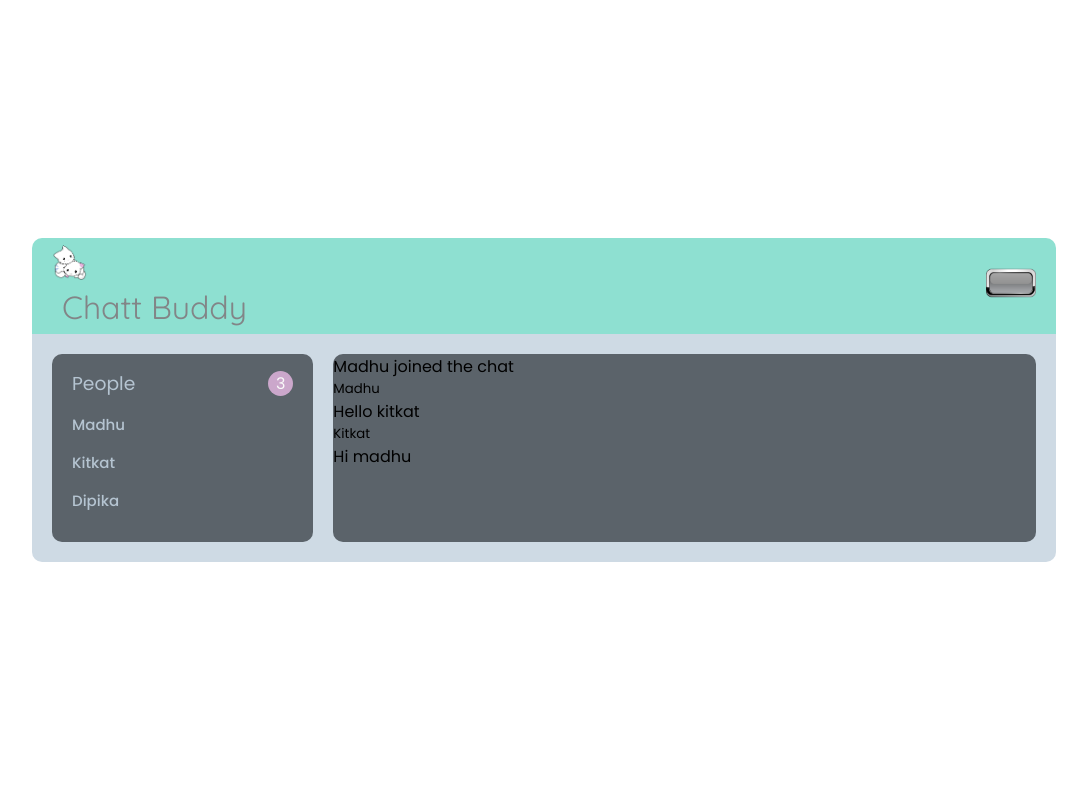
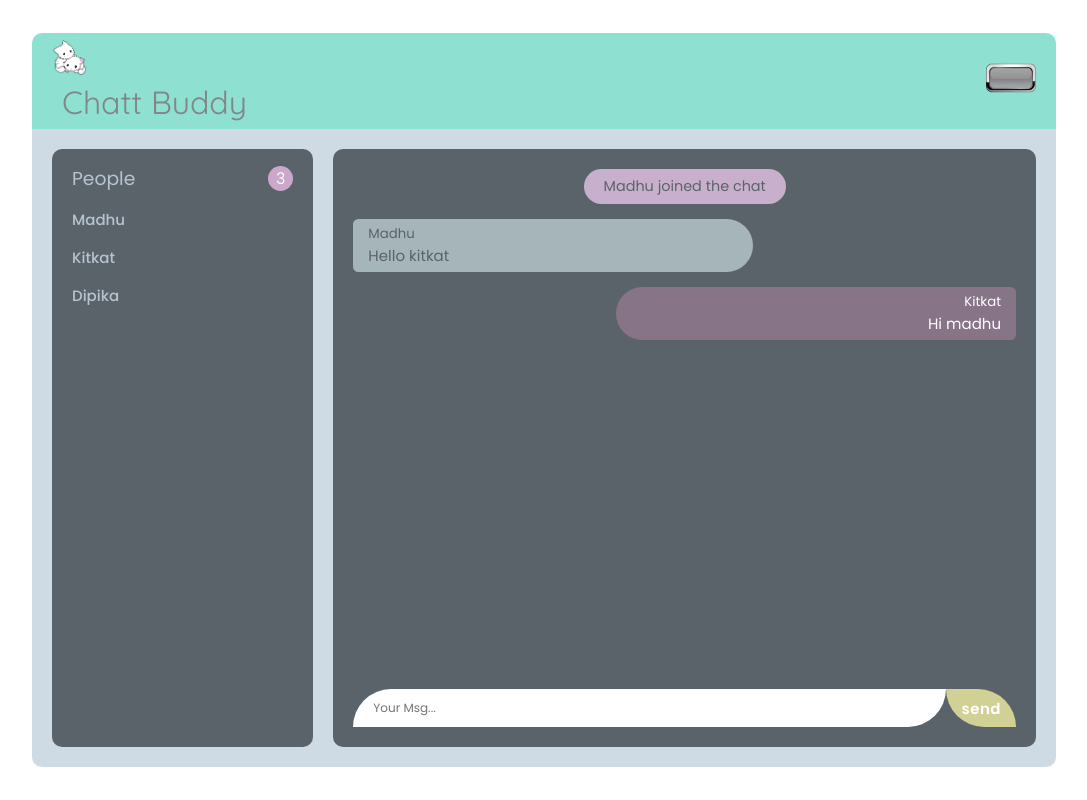
Before and after one commit to KritikaAcharya/Real-time-chat-application-using-NodeJS, a website: page index.html in a window 1280 px wide. Shown: the whole page, without its empty margins (96-1183 px from the left). Drawn offline with Linux system fonts and the light colour scheme.

Commit message:
completed frontend

```diff
--- a/index.html
+++ b/index.html
@@ -18,7 +18,7 @@
             <img src="public/icons/top.png" alt="" width="35px">
             <h1>Chatt Buddy</h1>
         </div>
-        <button type="button" class="btn">
+        <button type="button" class="btn" onclick="show_hide()">
             <img src="public/icons/btn.png" alt="" width="50px">
         </button>
     </header>
@@ -40,17 +40,32 @@
                 <div class="users-join">
                     <p><b>Madhu </b>joined the chat</p>
                 </div>
-                <div class="message">
+                <div class="message incoming">
                     <h5>Madhu</h5>
                     <p>Hello kitkat</p>
                 </div>
-                <div class="message">
+                <div class="message outgoing">
                     <h5>Kitkat</h5>
                     <p>Hi madhu</p>
                 </div>
             </div>
+            <div class="user-input">
+                <input type="text" placeholder="Your Msg...">
+                <button>send</button>
+            </div>
         </div>
     </div>
    </main>
+   <script>
+    var uwindow=document.querySelector('.users-window');
+    function show_hide(){
+        if(uwindow.style.display=="none"){
+            uwindow.style.display="block";
+        }
+        else{
+            uwindow.style.display="none";
+        }
+    }
+   </script>
 </body>
 </html>
--- a/public/styles/index.css
+++ b/public/styles/index.css
@@ -84,3 +84,71 @@ h1{
     border-radius: 10px;
     background-color: rgb(91, 99, 106);
 }
+
+.chats{
+    min-height: 65vh;
+    padding: 20px;
+}
+
+.users-join{
+    font-size: 0.9rem;
+    color: rgb(91, 99, 106);
+    background-color: rgb(200, 176, 205);
+    border-radius: 50px;
+    width: max-content;
+    padding: 7px 20px;
+    margin: 0 auto;
+    margin-bottom: 15px;
+
+}
+
+.message{
+    color: rgb(91, 99, 106);
+    background-color: rgb(166, 181, 185);
+    padding: 5px 15px;
+    max-width: 400px;
+    margin-bottom: 15px;
+    border-radius: 10px 50px 50px 10px;
+}
+.message p{
+    font-size: 15px;
+
+}
+
+.outgoing{
+    margin-left: auto;
+    color: white;
+    background-color: rgb(135, 116, 135);
+    border-radius: 50px 10px 10px 50px;
+    text-align: right;
+    }
+
+.user-input{
+    flex-direction: row;
+    justify-content: space-between;
+    align-items: stretch;
+    display: flex;
+    padding: 20px;
+
+}
+.user-input input{
+    font-size: 12px;
+    background-color: white;
+    padding: 10px 20px;
+    outline: none;
+    border: none;
+    width: 100%;
+    border-radius: 50px 0 50px 0;
+}
+
+.user-input button{
+    font-size: 15px;
+    font-weight: 600;
+    padding: 5px 15px;
+    border: none;
+    outline:none;
+    letter-spacing: 0.5px;
+    color: white;
+    background-color: rgb(209, 209, 150);
+    border-radius: 0 50px 0 50px ;
+}
```
